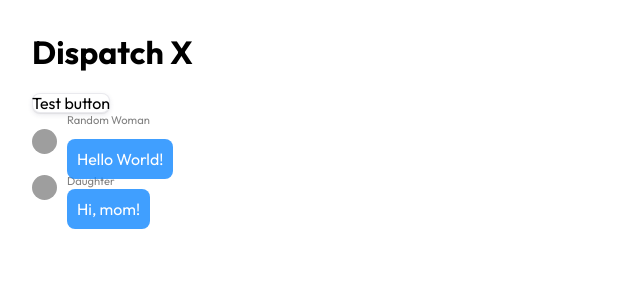
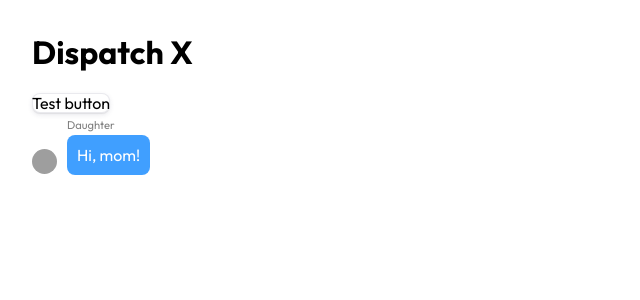
Before and after one commit to dispatch-x/web, a PHP site: page /tests/test.html in a window 1280 px wide. Shown: the top 300 px of the page, without its empty margins (0-640 px from the left). Run offline with PHP 8.4, Linux system fonts and the light colour scheme; some libraries are stand-ins or nearby versions; grey boxes are pictures that could not be loaded.

Commit message:
Deprecate div.chat-box and fix custom element chat-box

```diff
--- a/assets/styles/css/test.css
+++ b/assets/styles/css/test.css
@@ -27,45 +27,45 @@ fluent-button:active {
   box-shadow: none !important;
 }
 
-.chat-box, chat-box {
+chat-box {
   display: flex;
   gap: 10px;
   align-items: center;
 }
-.chat-box img[slot=image], .chat-box .profile img, chat-box img[slot=image], chat-box .profile img {
+chat-box img[slot=image] {
   object-fit: cover;
   height: 25px;
   width: 25px;
   border-radius: 50%;
-  bottom: 0;
+  bottom: -30px;
   position: relative;
 }
-.chat-box .profile, chat-box .profile {
+chat-box .profile {
   height: 25px;
   overflow: hidden;
   width: 25px;
   bottom: 0;
   position: relative;
 }
-.chat-box .message-box, chat-box .message-box {
+chat-box .message-box {
   height: 100%;
   display: flex;
   flex-direction: column;
   justify-content: space-between;
 }
-.chat-box .message-box *, chat-box .message-box * {
+chat-box .message-box * {
   margin: 0;
 }
-.chat-box .user-name, .chat-box span[slot=username], chat-box .user-name, chat-box span[slot=username] {
+chat-box .user-name, chat-box span[slot=username] {
   color: #808080;
   font-size: 0.7em;
   margin-bottom: 2px;
 }
-.chat-box .message, .chat-box span[slot=message], chat-box .message, chat-box span[slot=message] {
+chat-box .message, chat-box span[slot=message] {
   border-radius: 8px;
   padding: 10px;
   color: #fff;
-  top: 10px;
+  top: 12px;
   position: relative;
   background: rgba(0, 127, 255, 0.7490196078);
 }
--- a/assets/styles/scss/test.scss
+++ b/assets/styles/scss/test.scss
@@ -12,17 +12,17 @@ fluent-button {
 }
 
 // Chat message
-// FIXME: broken padding, broken height
-.chat-box, chat-box {
+// FIXME: profile icon should align to bottom
+chat-box {
     display: flex;
     gap: 10px;
     align-items: center;
-    img[slot="image"], .profile img {
+    img[slot="image"]{
         object-fit: cover;
         height: 25px;
         width: 25px;
         border-radius: 50%;
-        bottom: 0;
+        bottom: -30px;
         position: relative;
     }
     .profile {
@@ -51,7 +51,7 @@ fluent-button {
         border-radius: 8px;
         padding: 10px;
         color: #fff;
-        top: 10px;
+        top: 12px;
         position: relative;
         background: #007FFFBF;
     }
--- a/package.json
+++ b/package.json
@@ -12,6 +12,7 @@
     "build-typescript": "tsc",
     "build-browserify": "browserify assets/scripts/js/fluent.js > assets/scripts/js/fluent.js",
     "doiuse": "doiuse --browsers \"ie >= 9, > 1%, last 2 versions\" assets/css/style.css",
-    "build-sass": "sass assets/styles/scss:assets/styles/css"
+    "build-sass": "sass assets/styles/scss:assets/styles/css",
+    "build-sass-watch":  "sass --watch assets/styles/scss:assets/styles/css"
   }
 }
--- a/tests/test.html
+++ b/tests/test.html
@@ -54,23 +54,11 @@
         <h1 style="margin-top: 0;">Dispatch <span>X</span></h1>
         <fluent-button style="margin-bottom: 1em;" appearance="accent">Test button</fluent-button>
 
-        <div class="chat-box">
-            <div class="profile">
-                <img alt="Random woman" src="https://st.depositphotos.com/1770836/1372/i/450/depositphotos_13720689-stock-photo-young-businesswoman.jpg">
-            </div>
-            <div class="message-box">
-                <span class="user-name">Random Woman</span>
-                <div class="message">Hello World!</div>
-            </div>
-
-        </div>
         <chat-box><span slot="message">Hi, mom!</span><span slot="username">Daughter</span><img slot="image" alt="Random woman" src="https://st.depositphotos.com/1770836/1372/i/450/depositphotos_13720689-stock-photo-young-businesswoman.jpg"></chat-box>
 
         <script>
             // Small issue
             var exports = {};
-
-            // Define custom element chat-bo
         </script>
         <script src="/assets/scripts/js/modules/chat-box.js"></script>
         <script type="module" src="https://unpkg.com/@fluentui/web-components"></script>
```
